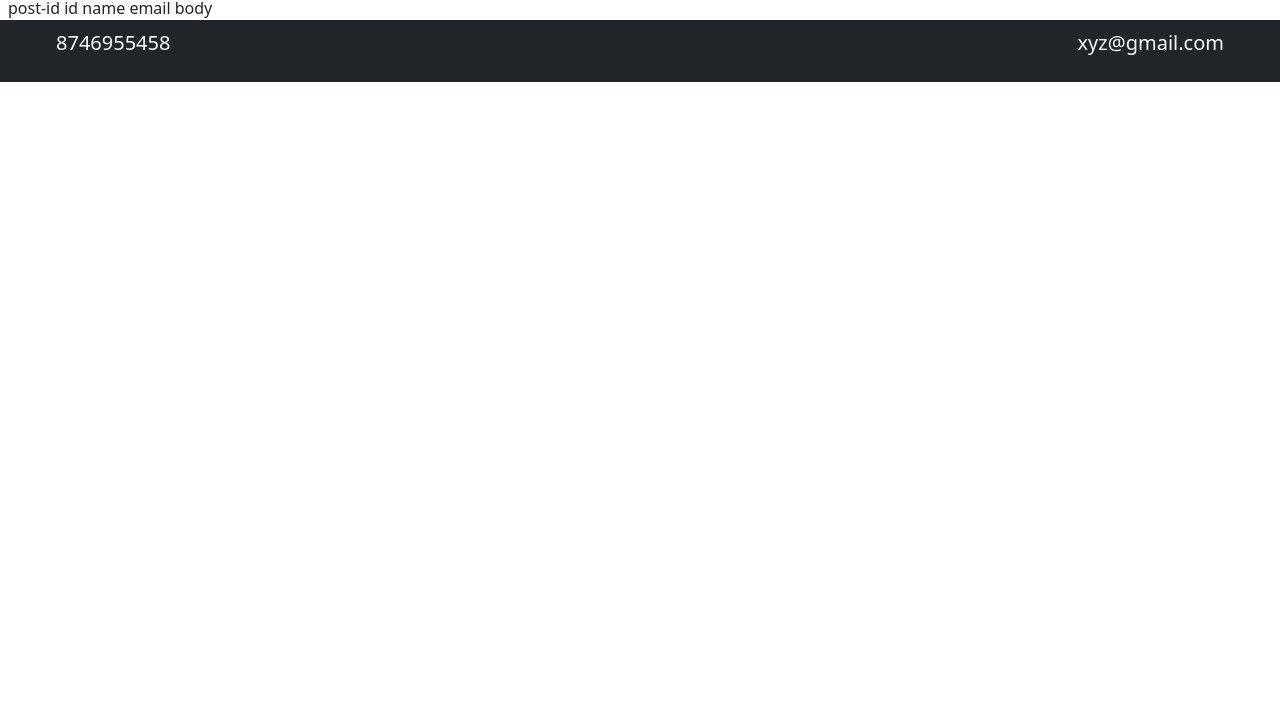
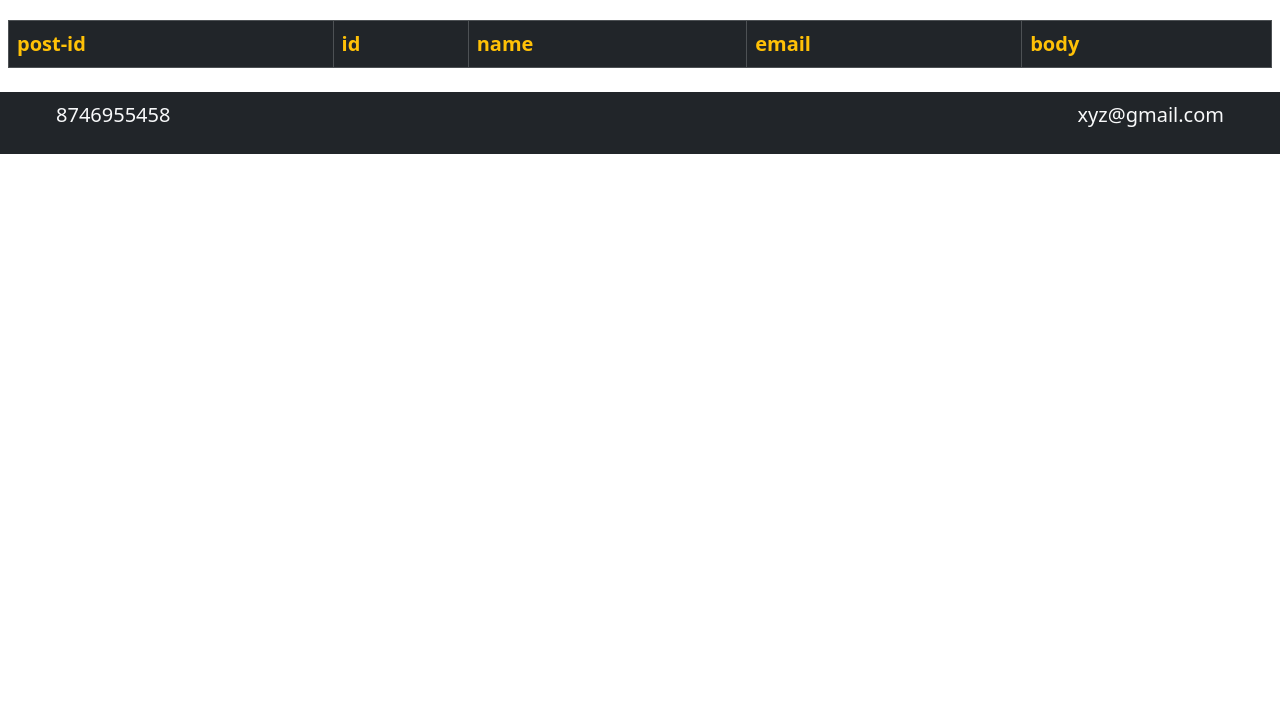
Before and after one commit to Gayathri-babusuresh/fetchAPI, a plain HTML site: page fetch.html in a window 1280 px wide. Shown: the part 76-800 px from the top of the page. Drawn offline with nearby package versions, Linux system fonts and the light colour scheme; no server answers.

Commit message:
Update fetch.html

```diff
--- a/fetch.html
+++ b/fetch.html
@@ -15,7 +15,7 @@
             <li class="list-group m-1 p-1"><a class="text-decoration-none text-light" href="login.html">login</a></li>
             </ul>
     </header>
-   <div class="mx-2 my-4>
+   <div class="mx-2 my-4">
         <table class="table table-striped table-bordered border-dark align-middle ">
         <thead class="table-dark align-middle fs-5 ">
             <th class="text-warning">post-id</th>
```
